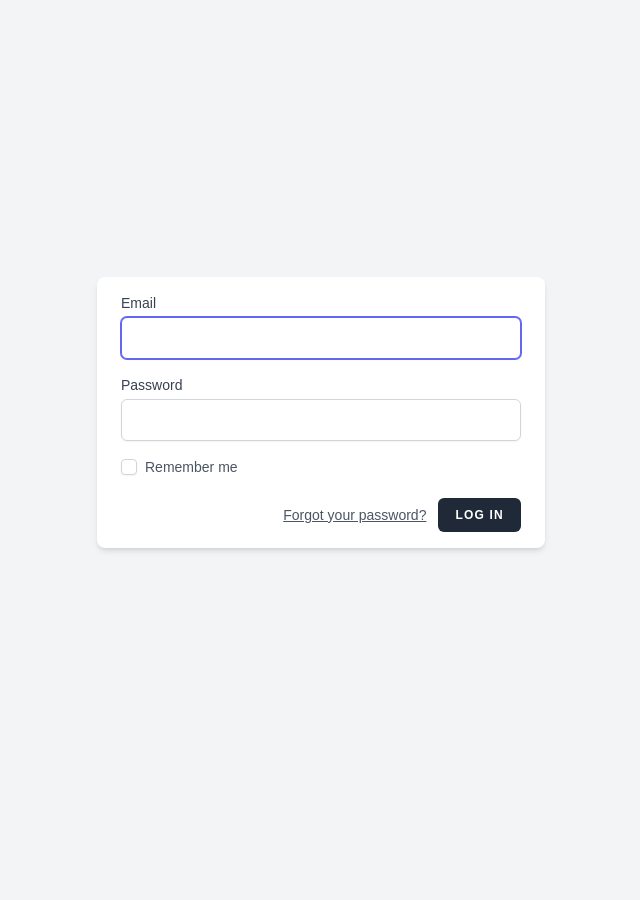
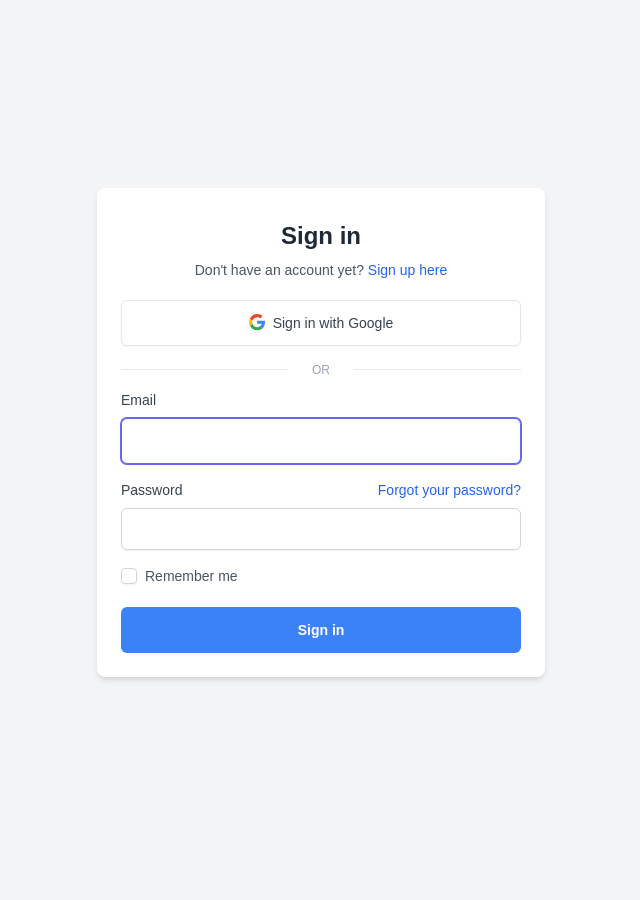
Before and after one commit to Kchanit/EventHub, a Laravel app: page /login in a window 1280 px wide. Shown: the whole page, without its empty margins (319-959 px from the left). Before the commit the page ends 551 px from the top, so only its background shows below. Run offline with Laravel 10, Linux system fonts and the light colour scheme; style sheets or scripts are compiled from the project's sources.

Commit message:
update login/register style

```diff
--- a/resources/views/attended-events/index.blade.php
+++ b/resources/views/attended-events/index.blade.php
@@ -22,7 +22,7 @@
                 class="round-xl grid grid-flow-row gap-8 text-neutral-600 sm:grid-cols-1 md:grid-cols-2 lg:grid-cols-3 xl:grid-cols-3">
                 <template x-for="post in posts">
                     <!-- Card Item -->
-                    <div class=" rounded-xl shadow-lg shadow-gray-200 dark:shadow-gray-900 bg-white dark:bg-gray-800 duration-300 hover:-translate-y-1"
+                    <div class=" rounded-xl shadow-lg shadow-gray-200 dark:shadow-gray-900 bg-white dark:bg-gray-800 duration-150 hover:-translate-y-1"
                         x-for="(post, index) in posts">
                         <!-- Clickable Area -->
                         <a _href="link" class="cursor-pointer ">
--- a/resources/views/auth/login.blade.php
+++ b/resources/views/auth/login.blade.php
@@ -4,23 +4,45 @@
 
     <form method="POST" action="{{ route('login') }}">
         @csrf
+        <div class="text-center mt-4">
+            <h1 class="block text-2xl font-bold text-gray-800 dark:text-white">Sign in</h1>
+            <p class="mt-2 text-sm text-gray-600 dark:text-gray-400">
+                Don't have an account yet?
+                <a class="text-blue-600 decoration-2 hover:underline font-medium" href="{{ route('register') }}">
+                    Sign up here
+                </a>
+            </p>
+        </div>
+
+        <div class="mt-5">
+            <button type="button" class="w-full mb-1 py-3 px-4 inline-flex justify-center items-center gap-2 rounded-md border font-medium bg-white text-gray-700 shadow-sm align-middle hover:bg-gray-50 focus:outline-none focus:ring-2 focus:ring-offset-2 focus:ring-offset-white focus:ring-blue-600 transition-all text-sm dark:bg-gray-800 dark:hover:bg-slate-800 dark:border-gray-700 dark:text-gray-400 dark:hover:text-white dark:focus:ring-offset-gray-800">
+                <svg class="w-4 h-auto" width="46" height="47" viewBox="0 0 46 47" fill="none">
+                    <path d="M46 24.0287C46 22.09 45.8533 20.68 45.5013 19.2112H23.4694V27.9356H36.4069C36.1429 30.1094 34.7347 33.37 31.5957 35.5731L31.5663 35.8669L38.5191 41.2719L38.9885 41.3306C43.4477 37.2181 46 31.1669 46 24.0287Z" fill="#4285F4" />
+                    <path d="M23.4694 47C29.8061 47 35.1161 44.9144 39.0179 41.3012L31.625 35.5437C29.6301 36.9244 26.9898 37.8937 23.4987 37.8937C17.2793 37.8937 12.0281 33.7812 10.1505 28.1412L9.88649 28.1706L2.61097 33.7812L2.52296 34.0456C6.36608 41.7125 14.287 47 23.4694 47Z" fill="#34A853" />
+                    <path d="M10.1212 28.1413C9.62245 26.6725 9.32908 25.1156 9.32908 23.5C9.32908 21.8844 9.62245 20.3275 10.0918 18.8588V18.5356L2.75765 12.8369L2.52296 12.9544C0.909439 16.1269 0 19.7106 0 23.5C0 27.2894 0.909439 30.8731 2.49362 34.0456L10.1212 28.1413Z" fill="#FBBC05" />
+                    <path d="M23.4694 9.07688C27.8699 9.07688 30.8622 10.9863 32.5344 12.5725L39.1645 6.11C35.0867 2.32063 29.8061 0 23.4694 0C14.287 0 6.36607 5.2875 2.49362 12.9544L10.0918 18.8588C11.9987 13.1894 17.25 9.07688 23.4694 9.07688Z" fill="#EB4335" />
+                </svg>
+                Sign in with Google
+            </button>
+
+            <div class="py-3 flex items-center text-xs text-gray-400 uppercase before:flex-[1_1_0%] before:border-t before:border-gray-200 before:mr-6 after:flex-[1_1_0%] after:border-t after:border-gray-200 after:ml-6 dark:text-gray-500 dark:before:border-gray-600 dark:after:border-gray-600">Or</div>
 
             <!-- Email Address -->
             <div>
-            <x-input-label for="email" :value="__('Email')" />
-            <x-text-input id="email" class="block mt-1 w-full" type="email" name="email" :value="old('email')" required autofocus autocomplete="username" />
+                <x-input-label class="block text-sm mb-2 dark:text-white" for="email" :value="__('Email')" />
+                <x-text-input id="email" class="py-3 px-4 block w-full border-gray-200 rounded-md text-sm focus:border-blue-500 focus:ring-blue-500 dark:bg-gray-800 dark:border-gray-700 dark:text-gray-400" type="email" name="email" :value="old('email')" required autofocus autocomplete="username" />
                 <x-input-error :messages="$errors->get('email')" class="mt-2" />
             </div>
 
             <!-- Password -->
             <div class="mt-4">
-            <x-input-label for="password" :value="__('Password')" />
-
-            <x-text-input id="password" class="block mt-1 w-full"
-                            type="password"
-                            name="password"
-                            required autocomplete="current-password" />
-
+                <div class="flex justify-between">
+                    <x-input-label class="block text-sm mb-2 dark:text-white" for="password" :value="__('Password')" />
+                    @if (Route::has('password.request'))
+                    <a class="text-sm text-blue-600 decoration-2 hover:underline font-medium" href="{{ route('password.request') }}">{{ __('Forgot your password?') }}</a>
+                    @endif
+                </div>
+                <x-text-input id="password" class="block w-full" type="password" name="password" required autocomplete="current-password" />
                 <x-input-error :messages="$errors->get('password')" class="mt-2" />
             </div>
 
@@ -28,20 +50,12 @@
             <div class="block mt-4">
                 <label for="remember_me" class="inline-flex items-center">
                     <input id="remember_me" type="checkbox" class="rounded border-gray-300 text-indigo-600 shadow-sm focus:ring-indigo-500" name="remember">
+
                     <span class="ml-2 text-sm text-gray-600">{{ __('Remember me') }}</span>
                 </label>
             </div>
 
-        <div class="flex items-center justify-end mt-4">
-            @if (Route::has('password.request'))
-                <a class="underline text-sm text-gray-600 hover:text-gray-900 rounded-md focus:outline-none focus:ring-2 focus:ring-offset-2 focus:ring-indigo-500" href="{{ route('password.request') }}">
-                    {{ __('Forgot your password?') }}
-                </a>
-            @endif
+            <button type="submit" class="mt-4 mb-2 py-3 px-4 w-full inline-flex justify-center items-center gap-2 rounded-md border border-transparent font-semibold bg-blue-500 text-white hover:bg-blue-600 focus:outline-none focus:ring-2 focus:ring-blue-500 focus:ring-offset-2 transition-all text-sm dark:focus:ring-offset-gray-800">{{ __('Sign in') }}</button>
 
-            <x-primary-button class="ml-3">
-                {{ __('Log in') }}
-            </x-primary-button>
-        </div>
     </form>
 </x-guest-layout>
--- a/resources/views/events/index.blade.php
+++ b/resources/views/events/index.blade.php
@@ -41,7 +41,7 @@
                     </p>
                 </div>
                 <div class="mt-auto flex border-t border-gray-200 divide-x divide-gray-200 dark:border-gray-700 dark:divide-gray-700">
-                    <a class="w-full py-3 px-4 inline-flex justify-center items-center gap-2 rounded-bl-xl font-medium bg-white text-gray-700 shadow-sm align-middle hover:bg-gray-50 focus:outline-none focus:ring-2 focus:ring-offset-2 focus:ring-offset-white focus:ring-blue-600 transition-all text-sm sm:p-4 dark:bg-slate-900 dark:hover:bg-slate-800 dark:border-gray-700 dark:text-gray-400 dark:hover:text-white dark:focus:ring-offset-gray-800" href="#">
+                    <a class="w-full py-3 px-4 inline-flex justify-center items-center gap-2 rounded-xl font-medium bg-white text-gray-700 shadow-sm align-middle hover:bg-gray-50 focus:outline-none focus:ring-2 focus:ring-offset-2 focus:ring-offset-white focus:ring-blue-600 transition-all text-sm sm:p-4 dark:bg-slate-900 dark:hover:bg-slate-800 dark:border-gray-700 dark:text-gray-400 dark:hover:text-white dark:focus:ring-offset-gray-800" href="#">
                         Apply
                     </a>
                 </div>
--- a/resources/views/layouts/guest.blade.php
+++ b/resources/views/layouts/guest.blade.php
@@ -1,5 +1,6 @@
 <!DOCTYPE html>
 <html lang="{{ str_replace('_', '-', app()->getLocale()) }}">
+
 <head>
     <meta charset="utf-8">
     <meta name="viewport" content="width=device-width, initial-scale=1">
@@ -14,11 +15,13 @@
     <!-- Scripts -->
     @vite(['resources/css/app.css', 'resources/js/app.js'])
 </head>
-    <body class="font-sans text-gray-900 antialiased">
+
+<body class="font-sans text-gray-900 antialiased pt-5 py-20 bg-gray-100">
     <div class="min-h-screen flex flex-col sm:justify-center items-center pt-6 sm:pt-0 bg-gray-100">
         <div class="w-full sm:max-w-md mt-6 px-6 py-4 bg-white shadow-md overflow-hidden sm:rounded-lg">
             {{ $slot }}
         </div>
     </div>
 </body>
+
 </html>
--- a/resources/views/myevents/index.blade.php
+++ b/resources/views/myevents/index.blade.php
@@ -28,7 +28,7 @@
                 class="round-xl grid grid-flow-row gap-8 text-neutral-600 sm:grid-cols-1 md:grid-cols-2 lg:grid-cols-3 xl:grid-cols-3">
                 <template x-for="post in posts">
                     <!-- Card Item -->
-                    <div class=" rounded-xl shadow-lg shadow-gray-200 dark:shadow-gray-900 bg-white dark:bg-gray-800 duration-300 hover:-translate-y-1"
+                    <div class=" rounded-xl shadow-lg shadow-gray-200 dark:shadow-gray-900 bg-white dark:bg-gray-800 duration-150 hover:-translate-y-1"
                         x-for="(post, index) in posts">
                         <!-- Clickable Area -->
                         <a _href="link" class="cursor-pointer ">
```
Also changed, not shown: resources/views/auth/register.blade.php (+26 -13 lines). Lines whose indentation alone changed are shown as unchanged.
